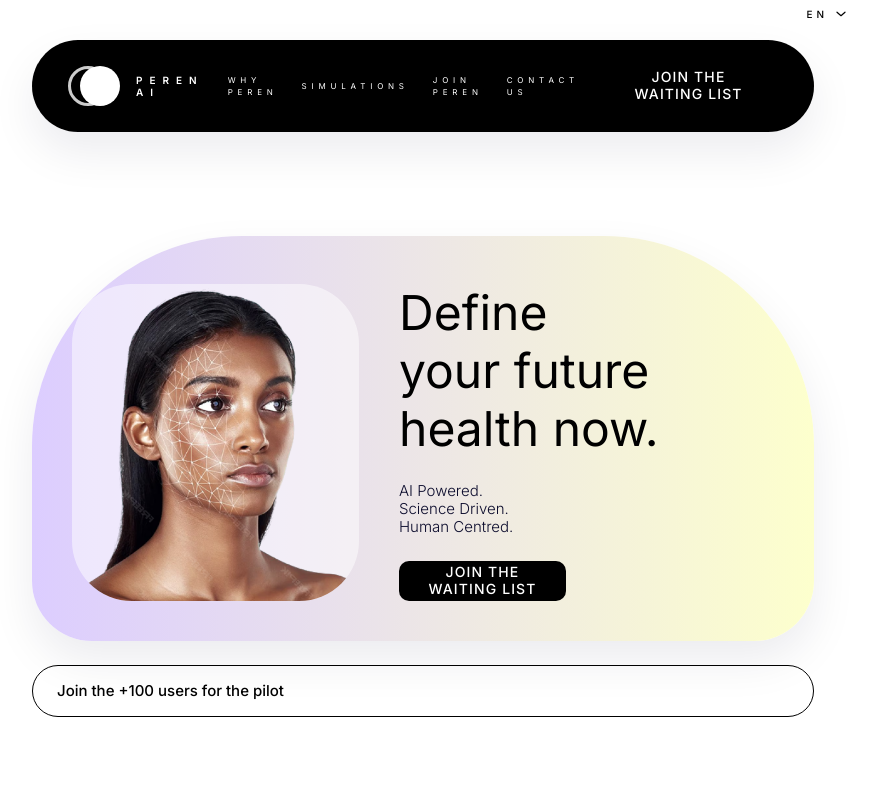
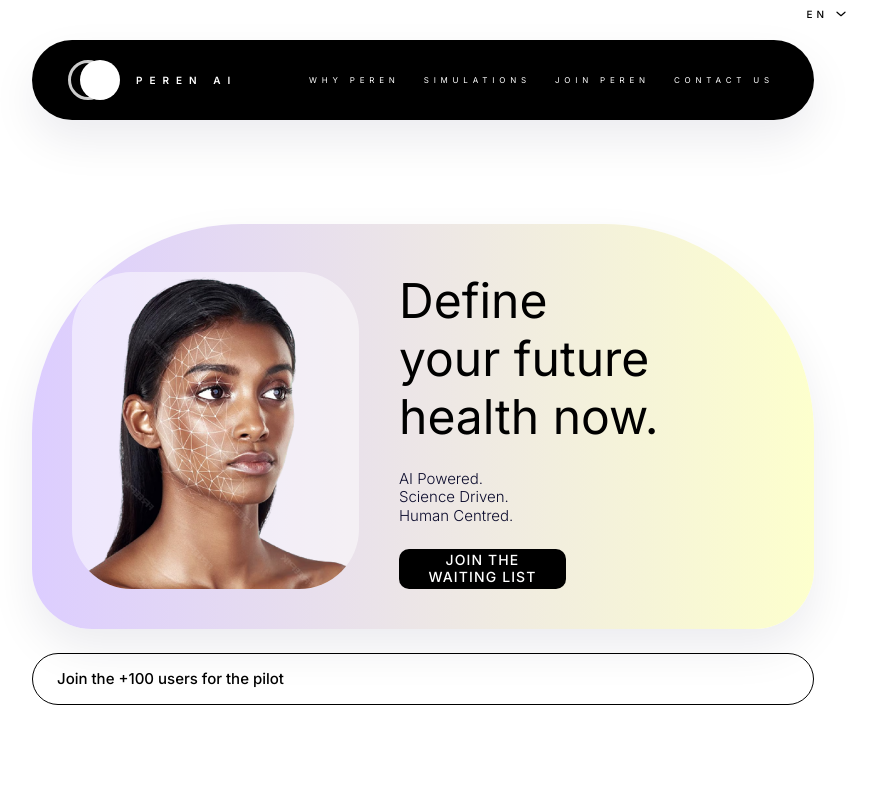
Before and after one commit to Funderlandapp/Peren-Landing-Page, a React (Vite) app: page / in a window 1280 px wide. Shown: the top 800 px of the page, without its empty margins (217-1094 px from the left). Built offline with nearby package versions, Linux system fonts and the light colour scheme.

Commit message:
chore: remove join button from navbar

```diff
--- a/src/components/sections/Header.jsx
+++ b/src/components/sections/Header.jsx
@@ -1,7 +1,6 @@
 import clsx from 'clsx'
 import Container from '../layout/Container'
-import Button from '../common/Button'
-import { heroContent, navLinks } from '../../data/landingContent'
+import { navLinks } from '../../data/landingContent'
 
 const LanguageToggle = ({ className }) => (
   <button
@@ -64,9 +63,6 @@ const Header = () => (
             </a>
           ))}
         </nav>
-        <div className="flex items-center gap-3">
-          <Button className="hidden px-6 py-2 md:inline-flex">{heroContent.cta}</Button>
-        </div>
       </div>
     </Container>
   </header>
```
